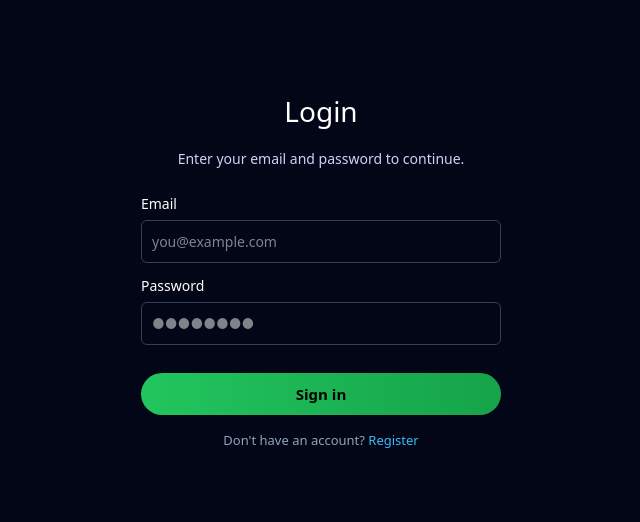
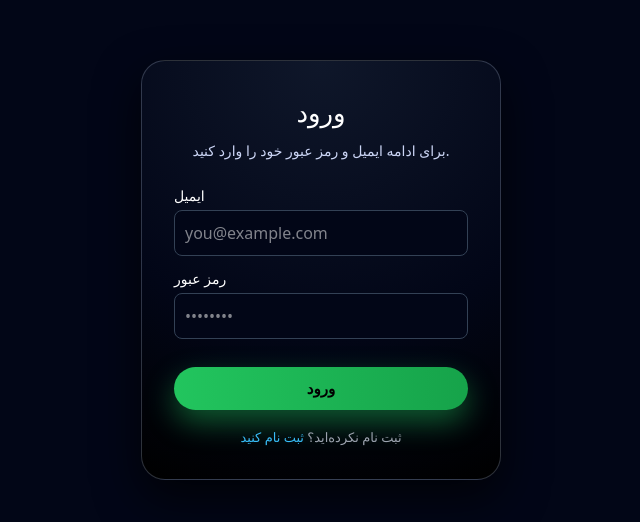
Before and after one commit to georgesmithuk1985-creator/livo-ai-wold, a Next.js app: page /login in a window 1280 px wide. Shown: the part 130-652 px from the top of the page, without its empty margins (319-959 px from the left). Built offline with nearby package versions, Linux system fonts and the light colour scheme.

Commit message:
login redirect with router.push

```diff
--- a/app/login/page.tsx
+++ b/app/login/page.tsx
@@ -1,21 +1,27 @@
 "use client";
 
 import { useState } from "react";
+import { useRouter } from "next/navigation";
 
 export default function LoginPage() {
+  const router = useRouter();
+
   const [email, setEmail] = useState("");
   const [password, setPassword] = useState("");
   const [message, setMessage] = useState("");
   const [isLoading, setIsLoading] = useState(false);
 
-  async function handleLogin() {
+  // ضدگلوله: مدیریت کامل لاگین
+  async function handleLogin(event: React.FormEvent) {
+    event.preventDefault(); // نگذار صفحه رفرش شود
+
     if (!email || !password) {
-      setMessage("Email and password are required.");
+      setMessage("ایمیل و رمز عبور الزامی است.");
       return;
     }
 
     setIsLoading(true);
-    setMessage("Loading...");
+    setMessage("");
 
     try {
       const res = await fetch("/api/login", {
@@ -29,19 +35,20 @@ export default function LoginPage() {
       const data = await res.json();
 
       if (!data.success) {
-        setMessage(data.message || "Login failed.");
+        setMessage(data.message || "ورود ناموفق بود، دوباره تلاش کنید.");
         setIsLoading(false);
         return;
       }
 
-      setMessage("Login successful. Redirecting...");
+      // اینجا ورود موفق است
+      setMessage("ورود موفقیت‌آمیز. در حال انتقال به داشبورد...");
 
-      setTimeout(() => {
-        window.location.href = "/dashboard";
-      }, 800);
+      // ضدگلوله: ریدایرکت رسمی Next.js
+      router.push("/dashboard");
+      // نیازی به setIsLoading(false) بعد از push نیست
     } catch (err) {
       console.error("LOGIN ERROR:", err);
-      setMessage("Network error. Please try again.");
+      setMessage("خطای شبکه. لطفاً دوباره تلاش کنید.");
       setIsLoading(false);
     }
   }
@@ -58,90 +65,125 @@ export default function LoginPage() {
         fontFamily: "system-ui, -apple-system, BlinkMacSystemFont, sans-serif",
       }}
     >
-      <div style={{ width: "360px", textAlign: "center" }}>
-        <h1 style={{ fontSize: "28px", marginBottom: "16px" }}>Login</h1>
-        <p style={{ marginBottom: "24px", fontSize: "14px", color: "#cbd5f5" }}>
-          Enter your email and password to continue.
+      <div
+        style={{
+          width: "360px",
+          padding: "32px",
+          borderRadius: "24px",
+          background:
+            "radial-gradient(circle at top, #0f172a 0, #020617 60%, #000 100%)",
+          boxShadow: "0 18px 45px rgba(0,0,0,0.7)",
+          border: "1px solid rgba(148,163,184,0.3)",
+        }}
+      >
+        <h1
+          style={{
+            fontSize: "26px",
+            marginBottom: "8px",
+            textAlign: "center",
+          }}
+        >
+          ورود
+        </h1>
+        <p
+          style={{
+            marginBottom: "24px",
+            fontSize: "14px",
+            textAlign: "center",
+            color: "#cbd5f5",
+          }}
+        >
+          برای ادامه ایمیل و رمز عبور خود را وارد کنید.
         </p>
 
-        <div
-          style={{
-            display: "flex",
-            flexDirection: "column",
-            gap: "12px",
-            textAlign: "left",
-          }}
+        <form
+          onSubmit={handleLogin}
+          style={{ display: "flex", flexDirection: "column", gap: "12px" }}
         >
-          <label style={{ fontSize: "14px" }}>
-            Email
+          <div style={{ display: "flex", flexDirection: "column", gap: "4px" }}>
+            <label style={{ fontSize: "14px" }}>ایمیل</label>
             <input
               type="email"
-              placeholder="you@example.com"
               value={email}
               onChange={(e) => setEmail(e.target.value)}
+              placeholder="you@example.com"
               style={{
-                marginTop: "6px",
-                width: "100%",
                 padding: "10px",
-                borderRadius: "6px",
+                borderRadius: "8px",
                 border: "1px solid #334155",
                 backgroundColor: "#020617",
                 color: "white",
               }}
             />
-          </label>
+          </div>
 
-          <label style={{ fontSize: "14px" }}>
-            Password
+          <div style={{ display: "flex", flexDirection: "column", gap: "4px" }}>
+            <label style={{ fontSize: "14px" }}>رمز عبور</label>
             <input
               type="password"
-              placeholder="●●●●●●●●"
               value={password}
               onChange={(e) => setPassword(e.target.value)}
+              placeholder="••••••••"
               style={{
-                marginTop: "6px",
-                width: "100%",
                 padding: "10px",
-                borderRadius: "6px",
+                borderRadius: "8px",
                 border: "1px solid #334155",
                 backgroundColor: "#020617",
                 color: "white",
               }}
             />
-          </label>
+          </div>
 
           <button
-            onClick={handleLogin}
+            type="submit"
             disabled={isLoading}
             style={{
               marginTop: "16px",
-              width: "100%",
               padding: "10px",
-              borderRadius: "9999px",
+              borderRadius: "999px",
               border: "none",
-              background: "linear-gradient(90deg, #22c55e, #16a34a)",
+              cursor: isLoading ? "not-allowed" : "pointer",
+              background: isLoading
+                ? "linear-gradient(90deg,#16a34a,#4ade80)"
+                : "linear-gradient(90deg,#22c55e,#16a34a)",
               color: "black",
               fontWeight: 600,
               fontSize: "15px",
-              cursor: isLoading ? "not-allowed" : "pointer",
-              opacity: isLoading ? 0.7 : 1,
+              boxShadow: "0 12px 30px rgba(34,197,94,0.45)",
+              transition: "transform 0.12s ease, box-shadow 0.12s ease",
             }}
           >
-            {isLoading ? "Signing in..." : "Sign in"}
+            {isLoading ? "در حال ورود..." : "ورود"}
           </button>
-        </div>
+        </form>
 
-        <p style={{ marginTop: "16px", fontSize: "14px", color: "#e5e7eb" }}>
-          {message}
-        </p>
+        {message && (
+          <p
+            style={{
+              marginTop: "16px",
+              fontSize: "13px",
+              textAlign: "center",
+              color: "#e5e7eb",
+            }}
+          >
+            {message}
+          </p>
+        )}
 
-        <p style={{ marginTop: "12px", fontSize: "13px", color: "#94a3b8" }}>
-          Don&apos;t have an account?{" "}
+        <p
+          style={{
+            marginTop: "18px",
+            fontSize: "13px",
+            textAlign: "center",
+            color: "#9ca3af",
+          }}
+        >
+          ثبت نام نکرده‌اید؟{" "}
           <a
             href="/register"
             style={{ color: "#38bdf8", textDecoration: "none" }}
           >
-            Register
+            ثبت نام کنید
           </a>
         </p>
       </div>
```
